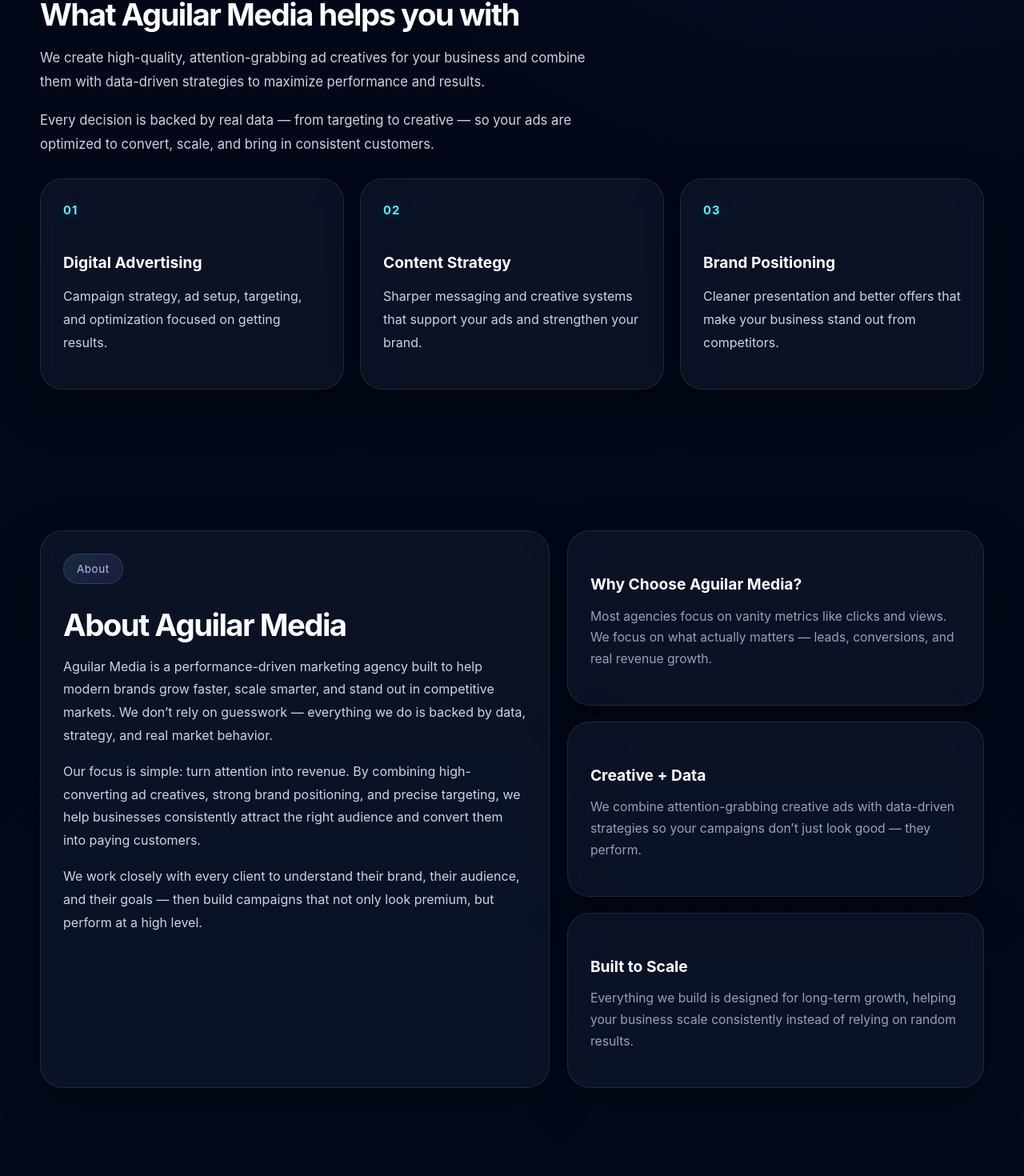
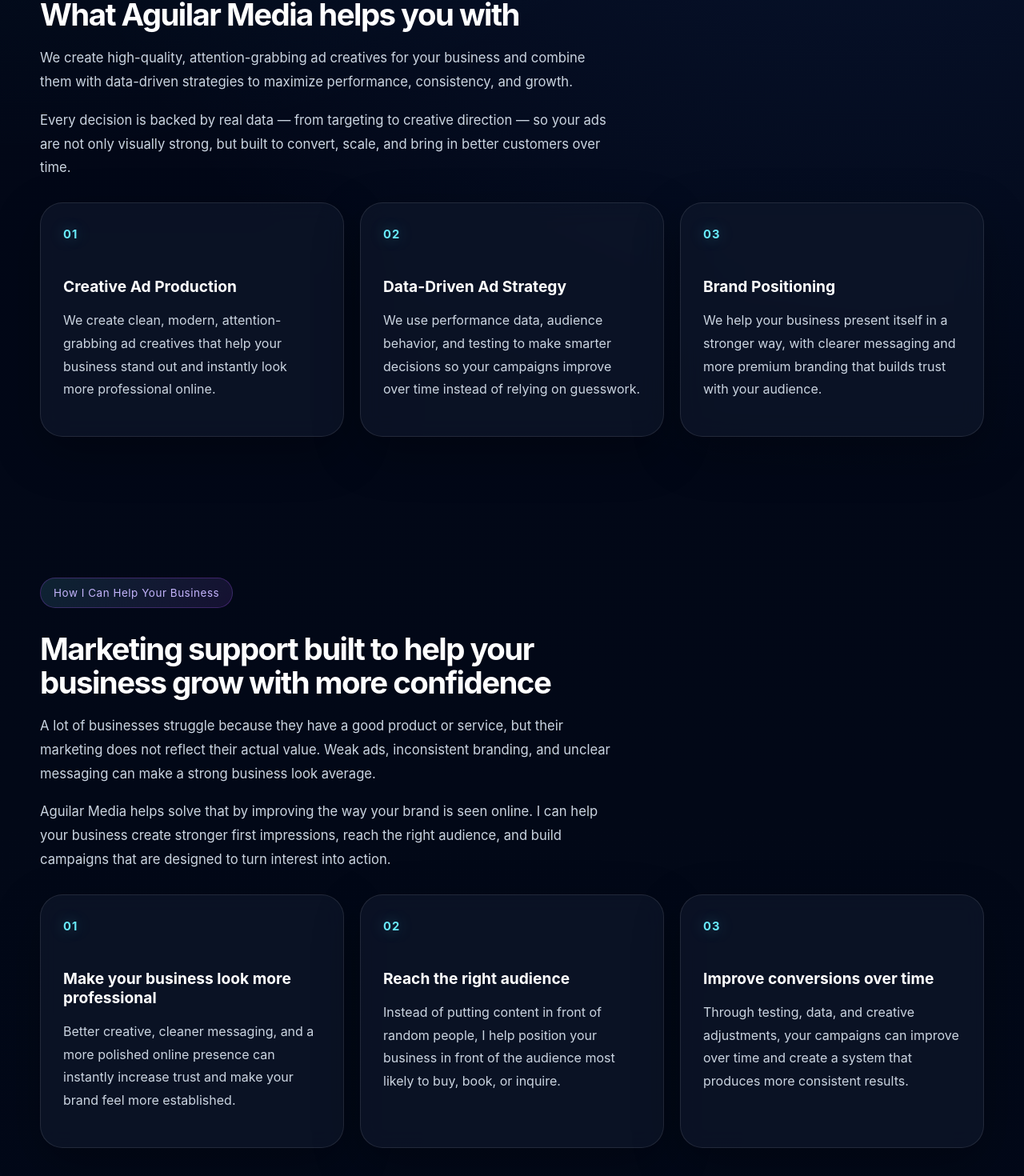
Before and after one commit to AguilarMedia/Aguilar-Media, a Next.js app: page / in a window 1280 px wide. Shown: the part 1240-2710 px from the top of the page at 80% size. Built offline with nearby package versions, Linux system fonts and the light colour scheme.

Commit message:
Update page.js

```diff
--- a/app/page.js
+++ b/app/page.js
@@ -11,8 +11,27 @@
         <header className="topbar">
           <div className="container nav-wrap">
             <div className="brand fade-in-up">
-              <h1>Aguilar Media</h1>
-              <p>Luxury-level performance marketing</p>
+              <div className="brand-mark-wrap">
+                <div className="brand-mark" aria-hidden="true">
+                  <span className="brand-glow" />
+                  <svg viewBox="0 0 100 100" className="brand-svg" role="img">
+                    <defs>
+                      <linearGradient id="aguilarGradient" x1="0%" y1="0%" x2="100%" y2="100%">
+                        <stop offset="0%" stopColor="#67e8f9" />
+                        <stop offset="55%" stopColor="#60a5fa" />
+                        <stop offset="100%" stopColor="#a855f7" />
+                      </linearGradient>
+                    </defs>
+                    <path d="M18 78 L46 18 L59 18 L33 78 Z" fill="url(#aguilarGradient)" />
+                    <path d="M56 32 L83 78 L68 78 L48 46 Z" fill="url(#aguilarGradient)" />
+                    <path d="M35 58 H61 L55 71 H29 Z" fill="url(#aguilarGradient)" />
+                  </svg>
+                </div>
+                <div>
+                  <h1>Aguilar Media</h1>
+                  <p>Luxury-level performance marketing</p>
+                </div>
+              </div>
             </div>
             <nav className="nav-links">
               <a href="#services">Services</a>
@@ -76,28 +95,71 @@
               <span className="eyebrow">Services</span>
               <h3>What Aguilar Media helps you with</h3>
               <p>
-                We create high-quality, attention-grabbing ad creatives for your business and combine them with data-driven strategies to maximize performance and results.
+                We create high-quality, attention-grabbing ad creatives for your business and combine them with data-driven strategies to maximize performance, consistency, and growth.
               </p>
               <p>
-                Every decision is backed by real data — from targeting to creative — so your ads are optimized to convert, scale, and bring in consistent customers.
+                Every decision is backed by real data — from targeting to creative direction — so your ads are not only visually strong, but built to convert, scale, and bring in better customers over time.
               </p>
             </div>
 
             <div className="card-grid services-grid">
               <article className="glass-card service-card fade-in-up delay-1">
                 <span className="card-number">01</span>
-                <h4>Digital Advertising</h4>
-                <p>Campaign strategy, ad setup, targeting, and optimization focused on getting results.</p>
+                <h4>Creative Ad Production</h4>
+                <p>
+                  We create clean, modern, attention-grabbing ad creatives that help your business stand out and instantly look more professional online.
+                </p>
               </article>
               <article className="glass-card service-card fade-in-up delay-2">
                 <span className="card-number">02</span>
-                <h4>Content Strategy</h4>
-                <p>Sharper messaging and creative systems that support your ads and strengthen your brand.</p>
+                <h4>Data-Driven Ad Strategy</h4>
+                <p>
+                  We use performance data, audience behavior, and testing to make smarter decisions so your campaigns improve over time instead of relying on guesswork.
+                </p>
               </article>
               <article className="glass-card service-card fade-in-up delay-3">
                 <span className="card-number">03</span>
                 <h4>Brand Positioning</h4>
-                <p>Cleaner presentation and better offers that make your business stand out from competitors.</p>
+                <p>
+                  We help your business present itself in a stronger way, with clearer messaging and more premium branding that builds trust with your audience.
+                </p>
+              </article>
+            </div>
+          </section>
+
+          <section id="business-help" className="section container">
+            <div className="section-head fade-in-up">
+              <span className="eyebrow">How I Can Help Your Business</span>
+              <h3>Marketing support built to help your business grow with more confidence</h3>
+              <p>
+                A lot of businesses struggle because they have a good product or service, but their marketing does not reflect their actual value. Weak ads, inconsistent branding, and unclear messaging can make a strong business look average.
+              </p>
+              <p>
+                Aguilar Media helps solve that by improving the way your brand is seen online. I can help your business create stronger first impressions, reach the right audience, and build campaigns that are designed to turn interest into action.
+              </p>
+            </div>
+
+            <div className="card-grid process-grid">
+              <article className="glass-card process-card fade-in-up delay-1">
+                <span className="step">01</span>
+                <h4>Make your business look more professional</h4>
+                <p>
+                  Better creative, cleaner messaging, and a more polished online presence can instantly increase trust and make your brand feel more established.
+                </p>
+              </article>
+              <article className="glass-card process-card fade-in-up delay-2">
+                <span className="step">02</span>
+                <h4>Reach the right audience</h4>
+                <p>
+                  Instead of putting content in front of random people, I help position your business in front of the audience most likely to buy, book, or inquire.
+                </p>
+              </article>
+              <article className="glass-card process-card fade-in-up delay-3">
+                <span className="step">03</span>
+                <h4>Improve conversions over time</h4>
+                <p>
+                  Through testing, data, and creative adjustments, your campaigns can improve over time and create a system that produces more consistent results.
+                </p>
               </article>
             </div>
           </section>
@@ -115,12 +177,21 @@
               <p>
                 We work closely with every client to understand their brand, their audience, and their goals — then build campaigns that not only look premium, but perform at a high level.
               </p>
+              <p>
+                We believe strong marketing should do more than just get views. It should help a business build trust, look more established, and create a system that supports long-term growth. That is why every part of the strategy — from the creative to the targeting — is built with both brand image and performance in mind.
+              </p>
+              <p>
+                Whether your goal is getting more leads, bringing in more customers, or simply making your business look stronger online, Aguilar Media is built to help you grow with a more professional and results-focused approach.
+              </p>
             </div>
             <div className="about-stack">
               <div className="glass-card fade-in-up delay-1">
                 <h4>Why Choose Aguilar Media?</h4>
                 <p>
-                  Most agencies focus on vanity metrics like clicks and views. We focus on what actually matters — leads, conversions, and real revenue growth.
+                  Most agencies focus on vanity metrics like clicks and views. We focus on what actually matters — leads, conversions, stronger brand perception, and real revenue growth.
+                </p>
+                <p>
+                  Aguilar Media takes a more personal and strategic approach, building campaigns around your actual business goals instead of using the same formula for every client.
                 </p>
               </div>
               <div className="glass-card fade-in-up delay-2">
@@ -282,6 +353,42 @@
           align-items: center;
           justify-content: space-between;
           padding: 20px 0;
+        }
+
+        .brand-mark-wrap {
+          display: flex;
+          align-items: center;
+          gap: 14px;
+        }
+
+        .brand-mark {
+          position: relative;
+          display: grid;
+          place-items: center;
+          width: 52px;
+          height: 52px;
+          border-radius: 18px;
+          background: linear-gradient(180deg, rgba(255,255,255,0.08), rgba(255,255,255,0.03));
+          border: 1px solid rgba(255,255,255,0.12);
+          box-shadow: 0 10px 30px rgba(0,0,0,0.28);
+          overflow: hidden;
+        }
+
+        .brand-glow {
+          position: absolute;
+          inset: -20%;
+          background: conic-gradient(from 180deg, rgba(103,232,249,0.0), rgba(103,232,249,0.28), rgba(168,85,247,0.28), rgba(103,232,249,0.0));
+          filter: blur(12px);
+          animation: spinGlow 7s linear infinite;
+        }
+
+        .brand-svg {
+          position: relative;
+          width: 34px;
+          height: 34px;
+          z-index: 1;
+          animation: floatLogo 3.4s ease-in-out infinite;
+          filter: drop-shadow(0 0 14px rgba(103,232,249,0.28));
         }
 
         .brand h1 {
@@ -593,6 +700,18 @@
           50% { transform: translateY(18px) translateX(10px); }
         }
 
+        @keyframes floatLogo {
+          0%, 100% { transform: translateY(0px) scale(1); }
+          50% { transform: translateY(-3px) scale(1.03); }
+        }
+
+        @keyframes spinGlow {
+          0% { transform: rotate(0deg); }
+          100% { transform: rotate(360deg); }
+        }
+          50% { transform: translateY(18px) translateX(10px); }
+        }
+
         @media (max-width: 980px) {
           .hero,
           .two-col,
```
